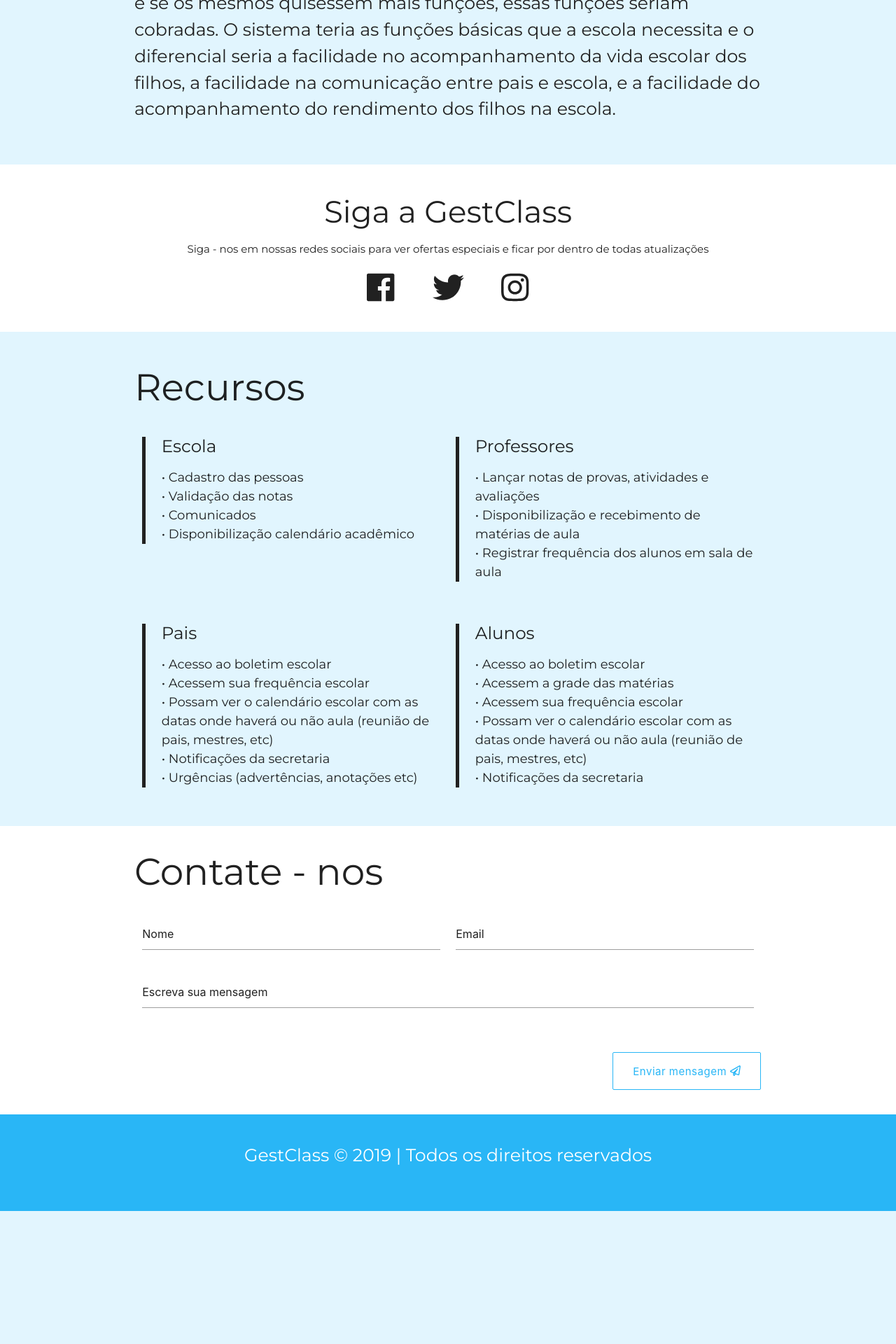
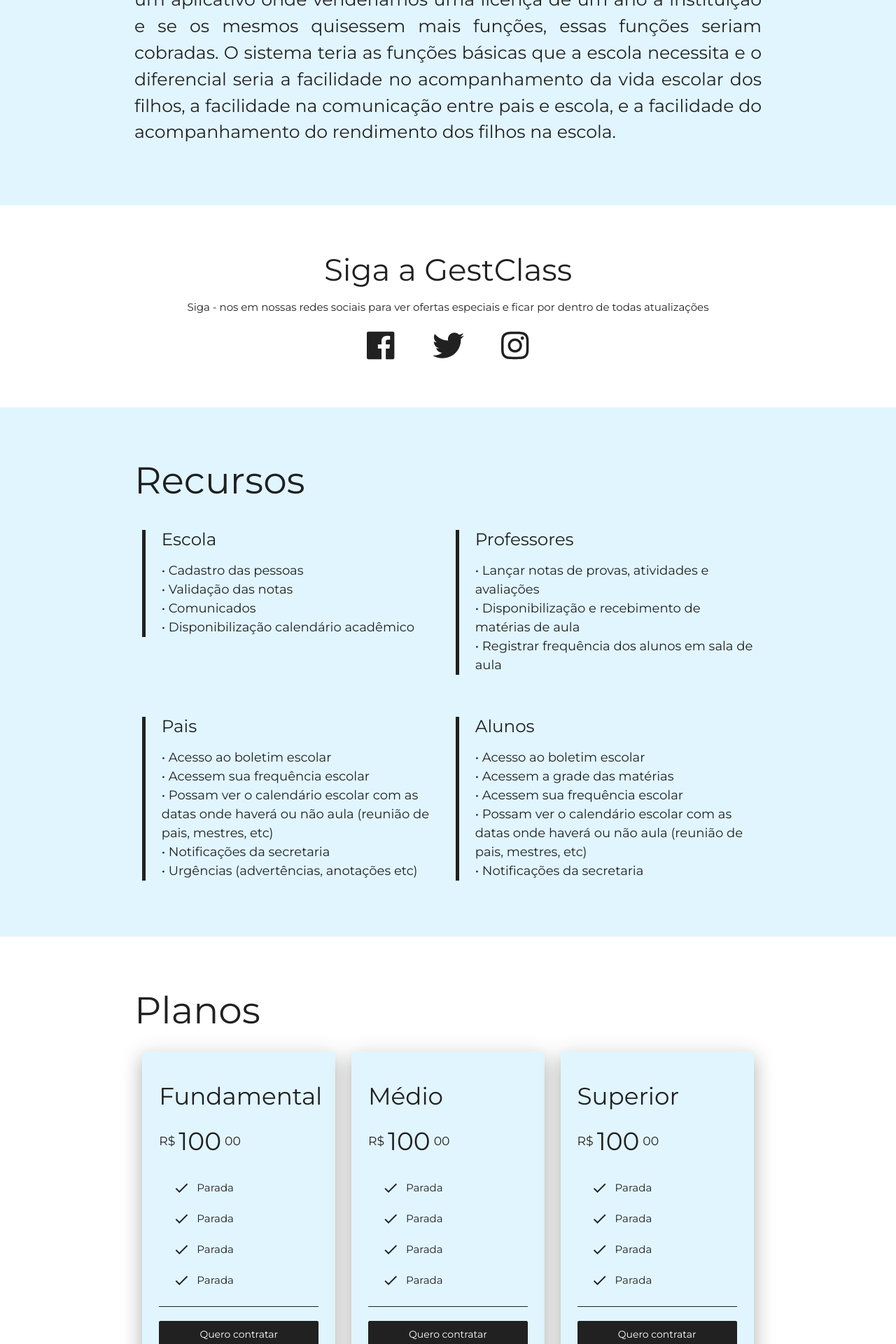
Before and after one commit to anaB2404/GestClass-web, a PHP site: page / in a window 1280 px wide. Shown: the part 1200-3120 px from the top of the page at 70% size. Before the commit the page ends 2930 px from the top, so only its background shows below. Run offline with PHP 8.4, Linux system fonts and the light colour scheme; some libraries are stand-ins or nearby versions.

Commit message:
Adicionado cards com informações dos planos no lugar de contato

```diff
--- a/css/index.css
+++ b/css/index.css
@@ -1,60 +1,52 @@
 body{
   overflow-x: hidden;
 }
-
+.secao{
+    padding: 40px 0;
+}
 .slider .slides {
     background-color: transparent;
 }
-
 .btn-flat{
     margin-right: -10px !important;
     transition: 0.2s;
 }
-
 .btnDefault{
     text-transform: inherit;
     border: 0.5px solid #fff;
     color: #fff;
 }
-
 .btnDefault:hover{
     background: #fff;
     color: #29b6f6;
 }
-
 .btnLight{
     text-transform: inherit;
     border: 0.5px solid #29b6f6;
     color: #29b6f6;
 }
-
 .btnLight:hover{
     background: #29b6f6;
     color: #fff;
 }
-
 .btnText{
     text-transform: inherit;
     color: #fff;
 }
-
 .btnText:hover{
     background: #fff;
     color: #29b6f6;
 }
-
 .btnDark{
     text-transform: inherit;
     border: 0.5px solid #212121;
     color: #212121;
     margin: 20px 20px 0 0 !important;
 }
-
 .btnDark:hover{
     background: #212121;
     color: #fff;
 }
-
 .btnDarkFill{
     text-transform: inherit;
     background: #212121;
@@ -62,43 +54,30 @@ body{
     color: #fff;
     margin: 20px 20px 0 0 !important;
 }
-
 .btnDarkFill:hover{
     background: transparent;
     color: #212121;
 }
-
 .btnLogin{
     text-transform: inherit;
     border: 0.5px solid #212121;
     color: #212121;
     margin-right: 0 !important;
 }
-
 .btnLogin:hover{
     background: #212121;
     color: #fff;
 }
-
 .slides{
     padding: 10vh 0;
 }
-
 blockquote{
     border-color: #212121;
     font-size: 18px;
 }
-
 .textSlide{
   color:#FFFFFF;
 }
-
-.sectionCards{
-    padding: 6vh 0 3vh 0;
-    display: flex;
-    align-items: center !important;
-}
-
 .cardHover{
     padding: 5vh;
     transition: 0.2s;
@@ -106,33 +85,55 @@ blockquote{
     width: 320px;
     height: 320px;
 }
-
 .cardHover:hover{
     box-shadow: 0 0 1px 0 rgba(0,0,0,0.1), 0 4px 30px 0 rgba(0,0,0,0.32);
 }
-
 .iconSocial {
   transition: 0.2s;
   margin: 5px 25px;
 }
-
 .fa-facebook:hover {
   transform: scale(1.09);
   color: #3C5A99;
 }
-
 .fa-twitter:hover {
   transform: scale(1.09);
   color: #1DA1F2;
 }
-
 .fa-instagram:hover {
   transform: scale(1.09);
   color: #405DE6;
 }
-
 .inputLogin::placeholder{
     color : #212121;
+}
+.collection-item, .collection{
+    background-color: transparent !important;
+    border: none !important;
+}
+.collection-item{
+    display: flex !important;
+    align-items: center;
+    justify-content: flex-start;
+}
+.precoPlano{
+    display: flex !important;
+    justify-content: flex-start;
+    margin: 35px 0;
+}
+.precoPlanoSpan{
+    margin: 0 5px;
+    font-size: 36px;
+}
+.iconDescPlano{
+    margin: 0 10px 0 0;
+}
+.textoSobre{
+    text-align: justify;
+}
+.btnPlano{
+    width: 100%;
+    text-align: center;
 }
 
 
--- a/index.html
+++ b/index.html
@@ -27,7 +27,8 @@
             <nav class="light-blue lighten-1">
                 <div class="container">
                     <div class="nav-wrapper">
-                        <a href="#home" class="brand-logo"><i class="fas fa-drafting-compass"></i> <span class="hide-on-med-and-down">GestClass</span></a>
+                        <a href="#home" class="brand-logo"><i class="fas fa-drafting-compass"></i> <span
+                                class="hide-on-med-and-down">GestClass</span></a>
                         <a href="#" data-target="mobile-nav" class="sidenav-trigger">
                             <i class="material-icons">clear_all</i>
                         </a>
@@ -42,7 +43,7 @@
                                 <a href="#recursos" class="btn-flat btnText">Recursos</a>
                             </li>
                             <li>
-                                <a href="#contato" class="btn-flat btnText">Contato</a>
+                                <a href="#planos" class="btn-flat btnText">Planos</a>
                             </li>
                             <li>
                                 <a href="#modalLogin" class="btn-flat btnDefault modal-trigger">Login</a>
@@ -63,7 +64,7 @@
                 <a href="#recursos" class="waves-effect waves-light">Recursos</a>
             </li>
             <li>
-                <a href="#contato" class="waves-effect waves-light">Contato</a>
+                <a href="#planos" class="waves-effect waves-light">Planos</a>
             </li>
             <li>
                 <a href="#modalLogin" class="waves-effect waves-light btnOpenLogin modal-trigger">Login</a>
@@ -71,16 +72,17 @@
         </ul>
     </header>
 
-    <div class="slider section">
+    <div class="slider secao">
         <ul class="slides">
             <li>
-                <img src="./assets/img/slide2.png" class="lax" data-lax-opacity="0 0.5, 500 0"/>
+                <img src="./assets/img/slide2.png" class="lax" data-lax-opacity="0 0.5, 500 0" />
                 <div class="caption">
                     <div class="row grey-text text-darken-4 lax" data-lax-translate-y="0 0, 400 -50">
                         <div class="col s12 m12 l7">
                             <h2 class="hide-on-med-and-down">Vamos começar</h2>
                             <blockquote>
-                                GestClass é uma plataforma que ajuda o corpo docente escolar a gerenciar o ambiene educacional com mais facilidade
+                                GestClass é uma plataforma que ajuda o corpo docente escolar a gerenciar o ambiene
+                                educacional com mais facilidade
                             </blockquote>
                             <a class="btn-flat btn-large btnDark">
                                 Quero fazer parte
@@ -125,7 +127,7 @@
         </ul>
     </div>
 
-    <div class="section center sectionCards">
+    <div class="secao">
         <div class="container">
             <div class="row">
                 <div class="col s12 m4">
@@ -167,11 +169,11 @@
         </div>
     </div>
 
-    <div class="scrollspy section light-blue lighten-5" id="sobre">
+    <div class="scrollspy light-blue lighten-5 secao" id="sobre">
         <div class="container">
             <div class="row">
                 <h2 class="grey-text text-darken-4">Sobre nós</h2>
-                <p class="grey-text text-darken-4 flow-text">
+                <p class="grey-text text-darken-4 flow-text textoSobre">
                     A nossa proposta é disponibilizar a escola um sistema web junto com um aplicativo onde
                     venderíamos uma licença de um ano à instituição e se os mesmos quisessem mais funções,
                     essas funções seriam cobradas.
@@ -183,7 +185,7 @@
         </div>
     </div>
 
-    <div class="scrollspy section center">
+    <div class="scrollspy center secao">
         <div class="container">
             <div class="row">
                 <div class="col s12 grey-text text-darken-4">
@@ -204,7 +206,7 @@
         </div>
     </div>
 
-    <div class="scrollspy section light-blue lighten-5" id="recursos">
+    <div class="scrollspy light-blue lighten-5 secao" id="recursos">
         <div class="container">
             <h2 class="">Recursos</h2>
             <div class="row">
@@ -271,10 +273,105 @@
         </div>
     </div>
 
-    <div class="scrollspy" id="contato">
+    <div class="scrollspy grey-text text-darken-4 secao" id="planos">
         <div class="container">
+            <h2>Planos</h2>
             <div class="row">
-                <form class="grey-text text-darken-4">
+                <div class="col s12 m4">
+                    <div class="card light-blue lighten-5 z-depth-4">
+                        <div class="card-content">
+                            <h4>Fundamental</h4>
+                            <h6 class="precoPlano">R$ <span class="precoPlanoSpan">100</span> 00</h6>
+                            <ul class="collection">
+                                <li class="collection-item">
+                                    <i class="material-icons iconDescPlano">done</i>
+                                    Parada
+                                </li>
+                                <li class="collection-item">
+                                    <i class="material-icons iconDescPlano">done</i>
+                                    Parada
+                                </li>
+                                <li class="collection-item">
+                                    <i class="material-icons iconDescPlano">done</i>
+                                    Parada
+                                </li>
+                                <li class="collection-item">
+                                    <i class="material-icons iconDescPlano">done</i>
+                                    Parada
+                                </li>
+                            </ul>
+                            <div class="divider grey darken-4"></div>
+                            <a href="#recursos" class="btn-flat btnDarkFill btnPlano">
+                                Quero contratar
+                            </a>
+                        </div>
+                    </div>
+                </div>
+                <div class="col s12 m4">
+                    <div class="card light-blue lighten-5 z-depth-4">
+                        <div class="card-content">
+                            <h4>Médio</h4>
+                            <h6 class="precoPlano">R$ <span class="precoPlanoSpan">100</span> 00</h6>
+                            <ul class="collection">
+                                <li class="collection-item">
+                                    <i class="material-icons iconDescPlano">done</i>
+                                    Parada
+                                </li>
+                                <li class="collection-item">
+                                    <i class="material-icons iconDescPlano">done</i>
+                                    Parada
+                                </li>
+                                <li class="collection-item">
+                                    <i class="material-icons iconDescPlano">done</i>
+                                    Parada
+                                </li>
+                                <li class="collection-item">
+                                    <i class="material-icons iconDescPlano">done</i>
+                                    Parada
+                                </li>
+                            </ul>
+                            <div class="divider grey darken-4"></div>
+                            <a href="#recursos" class="btn-flat btnDarkFill btnPlano">
+                                Quero contratar
+                            </a>
+                        </div>
+                    </div>
+                </div>
+                <div class="col s12 m4">
+                    <div class="card light-blue lighten-5 z-depth-4">
+                        <div class="card-content">
+                            <h4>Superior</h4>
+                            <h6 class="precoPlano">R$ <span class="precoPlanoSpan">100</span> 00</h6>
+                            <ul class="collection">
+                                <li class="collection-item">
+                                    <i class="material-icons iconDescPlano">done</i>
+                                    Parada
+                                </li>
+                                <li class="collection-item">
+                                    <i class="material-icons iconDescPlano">done</i>
+                                    Parada
+                                </li>
+                                <li class="collection-item">
+                                    <i class="material-icons iconDescPlano">done</i>
+                                    Parada
+                                </li>
+                                <li class="collection-item">
+                                    <i class="material-icons iconDescPlano">done</i>
+                                    Parada
+                                </li>
+                            </ul>
+                            <div class="divider grey darken-4"></div>
+                            <a href="#recursos" class="btn-flat btnDarkFill btnPlano">
+                                Quero contratar
+                            </a>
+                        </div>
+                    </div>
+                </div>
+            </div>
+        </div>
+    </div>
+
+    <!-- <form class="grey-text text-darken-4">
         <h2 class="">Contate - nos</h2>
         <div class="input-field col s12 m6">
             <input type="text" placeholder="Nome" class="inputLogin" />
@@ -292,12 +389,9 @@
                 Enviar mensagem <i class="far fa-paper-plane"></i>
             </button>
         </div>
-                </form>
-            </div>
-        </div>
-    </div>
+    </form> -->
 
-    <footer class="section light-blue lighten-1 white-text center">
+    <footer class="light-blue lighten-1 white-text center section">
         <div class="container">
             <div class="row">
                 <div class="col s12">
@@ -333,53 +427,6 @@
         </div>
     </div>
 
-    <!-- <div class="loginBox">
-        <div class="btnCloseLogin">
-            <i class="fas fa-times"></i>
-        </div>
-        <form class="loginForm" action="index.html" method="post">
-            <h1 class="grey-text text-darken-4">Login</h1>
-            <div class="input-field">
-                <input type="text" class="inputLogin" name="" placeholder="Email" />
-            </div>
-            <div class="input-field right-align">
-                <input type="password" class="inputLogin" name="" placeholder="Senha" />
-                <a href="#" class="linkA">Esqueci minha senha</a>
-            </div>
-            <div class="input-field right-align">
-                <a href="homeSecretaria.html" class="btn-flat btn-large btnLogin">
-                    Logar <i class="fas fa-user-check"></i>
-                </a>
-            </div>
-        </form>
-    </div> -->
-
-    <!-- <div class="registerBox">
-        <div class="btnCloseRegister">
-            <i class="fas fa-times"></i>
-        </div>
-        <form class="loginForm" action="index.html" method="post">
-            <h1 class="grey-text text-darken-4">Cadastre - se</h1>
-            <div class="input-field">
-                <input type="text" class="inputLogin" name="" placeholder="Email" />
-            </div>
-            <div class="input-field right-align">
-                <input type="password" class="inputLogin" name="" placeholder="Senha" />
-            </div>
-            <div class="input-field right-align">
-                <input type="password" class="inputLogin" name="" placeholder="Confirme sua senha" />
-            </div>
-            <div class="input-field right-align">
-                <button type="submit" class="btn-flat btn-large btnLogin">
-                    Cadastrar <i class="fas fa-user-plus"></i>
-                </button>
-            </div>
-            <div class="input-field right-align">
-                <span class="grey-text text-darken-4">Já possui uma conta ? <a href="#"
-                        class="linkA btnOpenRegisterLogin">Logar</a></span>
-            </div>
-        </form>
-    </div> -->
 
     <!-- Bibliotecas JS -->
     <script src="node_modules/jquery/dist/jquery.slim.min.js"></script>
```
Lines whose indentation alone changed are shown as unchanged.
